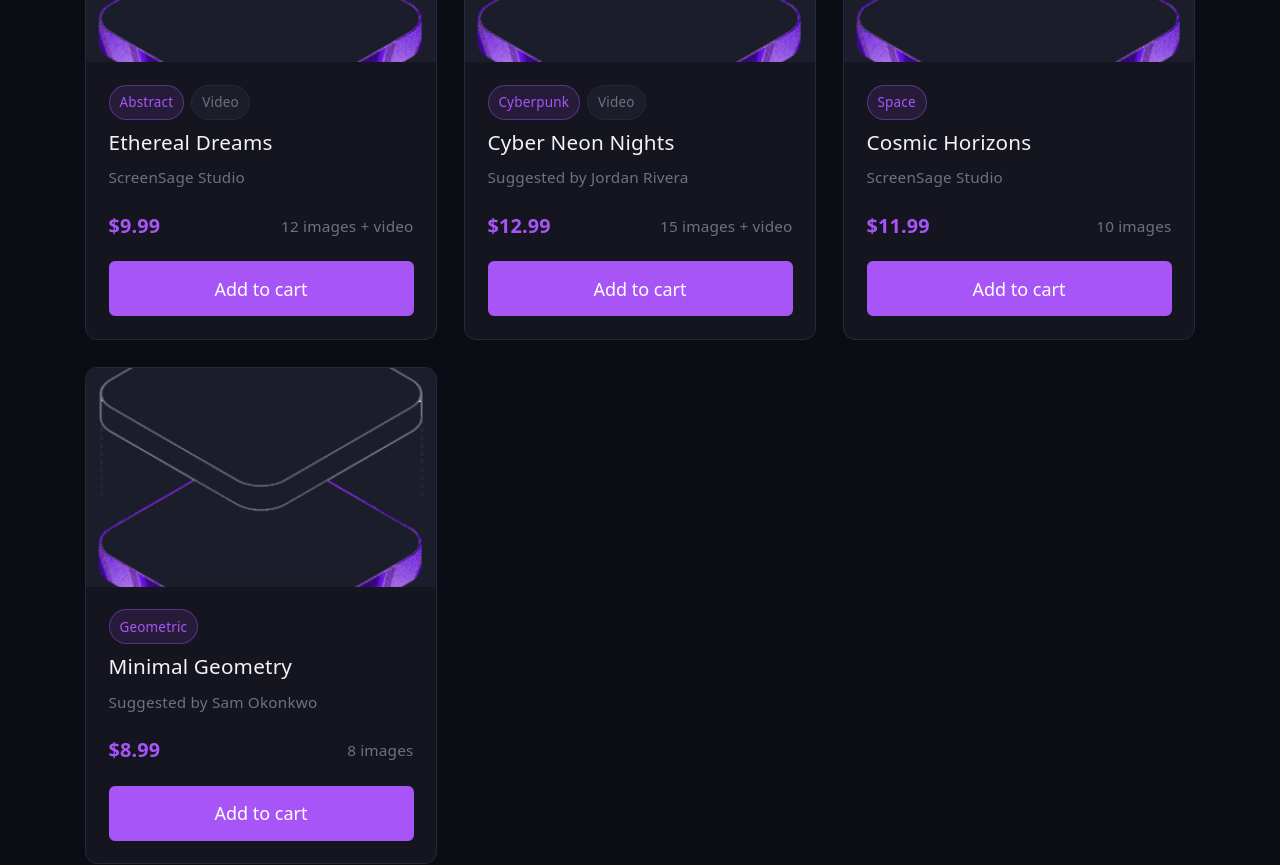
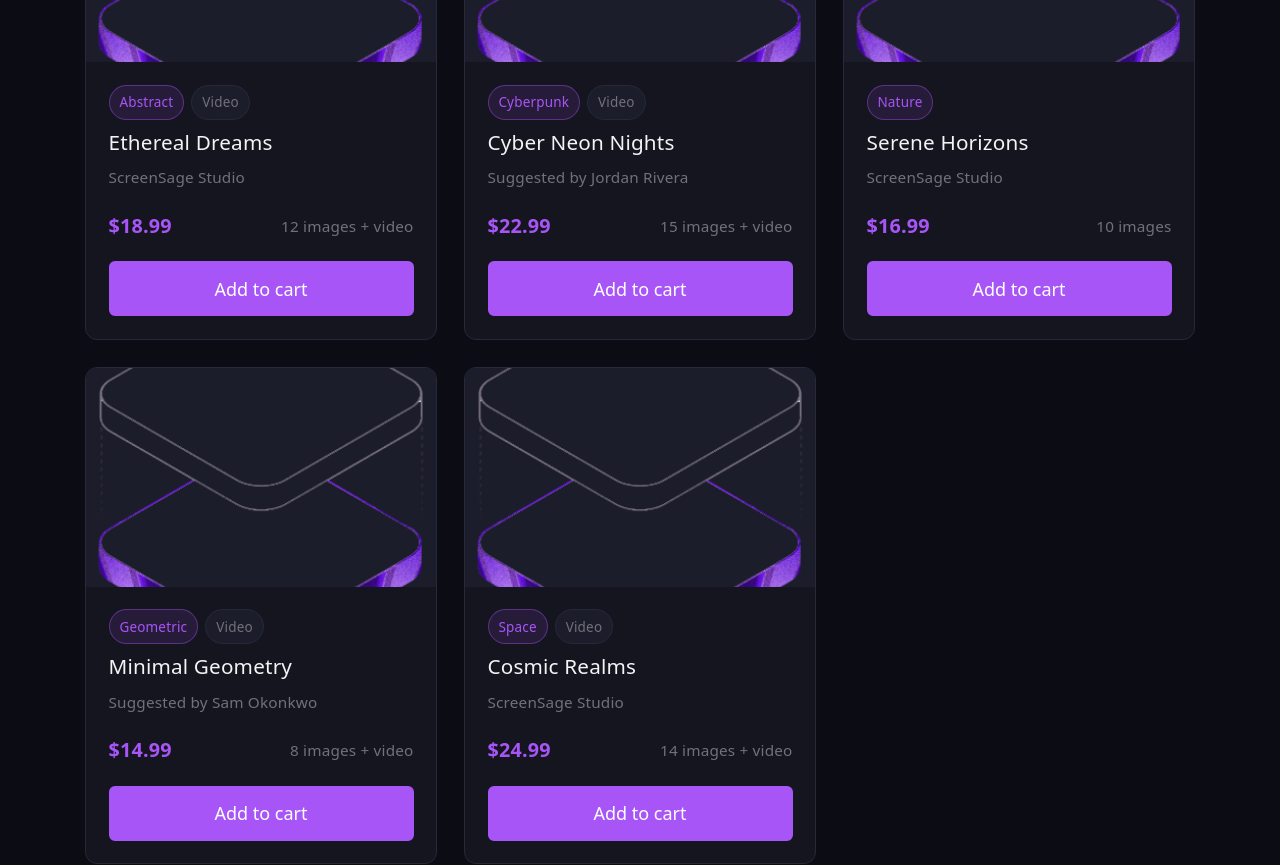
Before and after one commit to Courressa/ScreenSage, a React (Vite) app: page / in a window 1280 px wide. Shown: the part 940-1805 px from the top of the page. Built offline with nearby package versions, Linux system fonts and the light colour scheme.

Commit message:
Changed collections to products to include individual items

```diff
--- a/src/components/collections/CollectionGrid.jsx
+++ b/src/components/collections/CollectionGrid.jsx
@@ -1,12 +1,14 @@
-import { collections } from '../../data/data'
+import { products } from '../../data/data'
 import CollectionCard from './CollectionCard'
 
 export default function CollectionGrid() {
   return (
     <div className="collection-grid">
-      {collections.map((collection) => (
-        <CollectionCard key={collection.id} collection={collection} />
-      ))}
+      {products.map((product) => {
+        if (product.type === 'collection') {
+          return <CollectionCard key={product.id} collection={product} />
+        }
+      })}
     </div>
   )
 }
--- a/src/context/CartProvider.jsx
+++ b/src/context/CartProvider.jsx
@@ -1,5 +1,5 @@
 import { useEffect, useMemo, useState } from 'react'
-import { getCollectionBySlug } from '../data/data'
+import { getProductBySlug } from '../data/data'
 import { CartContext, CART_STORAGE_KEY } from './cartContext'
 
 function loadCart() {
@@ -22,7 +22,7 @@ export default function CartProvider({ children }) {
 
   const value = useMemo(() => {
     const items = slugs
-      .map((slug) => getCollectionBySlug(slug))
+      .map((slug) => getProductBySlug(slug))
       .filter(Boolean)
 
     const total = items.reduce((sum, item) => sum + item.price, 0)
--- a/src/data/data.js
+++ b/src/data/data.js
@@ -1,17 +1,20 @@
 import placeholderImage from '../assets/hero.png'
 
-export const collections = [
+export const products = [
+  // ========================
+  // COLLECTIONS
+  // ========================
   {
     id: 1,
+    type: 'collection',
     slug: 'ethereal-dreams',
     title: 'Ethereal Dreams',
     contributor: null,
     category: 'abstract',
     mood: ['dreamy', 'calming'],
     tags: ['glow', 'minimal', 'nature'],
-    description:
-      'Soft glowing orbs and misty landscapes perfect for a peaceful home screen.',
-    price: 9.99,
+    description: 'Soft glowing orbs and misty landscapes perfect for a peaceful home screen.',
+    price: 18.99,
     imageCount: 12,
     hasVideo: true,
     coverImage: placeholderImage,
@@ -28,15 +31,15 @@ export const collections = [
   },
   {
     id: 2,
+    type: 'collection',
     slug: 'cyber-neon-nights',
     title: 'Cyber Neon Nights',
     contributor: 'Jordan Rivera',
     category: 'cyberpunk',
     mood: ['energetic', 'futuristic'],
     tags: ['neon', 'city', 'dark'],
-    description:
-      'Vibrant neon cityscapes and cyberpunk aesthetics for tech lovers.',
-    price: 12.99,
+    description: 'Vibrant neon cityscapes and cyberpunk aesthetics for tech lovers.',
+    price: 22.99,
     imageCount: 15,
     hasVideo: true,
     coverImage: placeholderImage,
@@ -53,15 +56,15 @@ export const collections = [
   },
   {
     id: 3,
-    slug: 'cosmic-horizons',
-    title: 'Cosmic Horizons',
+    type: 'collection',
+    slug: 'serene-horizons',
+    title: 'Serene Horizons',
     contributor: null,
-    category: 'space',
-    mood: ['dreamy', 'vibrant'],
-    tags: ['stars', 'galaxy', 'deep'],
-    description:
-      'Sweeping nebulae and distant galaxies rendered in rich, cinematic detail.',
-    price: 11.99,
+    category: 'nature',
+    mood: ['calming', 'dreamy'],
+    tags: ['landscape', 'nature', 'peaceful'],
+    description: 'Peaceful mountain ranges, golden sunsets, and tranquil ocean views.',
+    price: 16.99,
     imageCount: 10,
     hasVideo: false,
     coverImage: placeholderImage,
@@ -78,16 +81,120 @@ export const collections = [
   },
   {
     id: 4,
+    type: 'collection',
     slug: 'minimal-geometry',
     title: 'Minimal Geometry',
     contributor: 'Sam Okonkwo',
     category: 'geometric',
     mood: ['minimal', 'calming'],
     tags: ['shapes', 'clean', 'modern'],
-    description:
-      'Crisp geometric forms and subtle gradients for a refined, modern look.',
-    price: 8.99,
+    description: 'Crisp geometric forms and subtle gradients for a refined, modern look.',
+    price: 14.99,
     imageCount: 8,
+    hasVideo: true,
+    coverImage: placeholderImage,
+    previews: {
+      phone: placeholderImage,
+      tablet: placeholderImage,
+      desktop: placeholderImage,
+    },
+    gallery: [placeholderImage],
+    devices: ['phone', 'tablet', 'desktop'],
+    resolutions: ['4K'],
+    stripePriceId: null,
+    paypalProductId: null,
+  },
+  {
+    id: 5,
+    type: 'collection',
+    slug: 'cosmic-realms',
+    title: 'Cosmic Realms',
+    contributor: null,
+    category: 'space',
+    mood: ['dreamy', 'vibrant'],
+    tags: ['stars', 'galaxy', 'cosmic'],
+    description: 'Stunning galaxies, nebulae, and deep space wonders.',
+    price: 24.99,
+    imageCount: 14,
+    hasVideo: true,
+    coverImage: placeholderImage,
+    previews: {
+      phone: placeholderImage,
+      tablet: placeholderImage,
+      desktop: placeholderImage,
+    },
+    gallery: [placeholderImage, placeholderImage],
+    devices: ['phone', 'tablet', 'desktop'],
+    resolutions: ['4K', '8K'],
+    stripePriceId: null,
+    paypalProductId: null,
+  },
+
+  // ========================
+  // INDIVIDUAL ITEMS
+  // ========================
+  {
+    id: 6,
+    type: 'individual',
+    slug: 'mystic-mountain-glow',
+    title: 'Mystic Mountain Glow',
+    contributor: null,
+    category: 'nature',
+    mood: ['calming', 'dreamy'],
+    tags: ['glow', 'landscape', 'nature'],
+    description: 'A majestic mountain peak bathed in soft ethereal light.',
+    price: 2.99,
+    imageCount: 1,
+    hasVideo: false,
+    coverImage: placeholderImage,
+    previews: {
+      phone: placeholderImage,
+      tablet: placeholderImage,
+      desktop: placeholderImage,
+    },
+    gallery: [placeholderImage],
+    devices: ['phone', 'tablet', 'desktop'],
+    resolutions: ['4K', '8K'],
+    stripePriceId: null,
+    paypalProductId: null,
+  },
+  {
+    id: 7,
+    type: 'individual',
+    slug: 'tokyo-neon-rain',
+    title: 'Tokyo Neon Rain',
+    contributor: null,
+    category: 'cyberpunk',
+    mood: ['energetic', 'futuristic'],
+    tags: ['neon', 'city', 'video'],
+    description: 'Rainy cyberpunk Tokyo street with moving neon reflections.',
+    price: 4.99,
+    imageCount: 1,
+    hasVideo: true,
+    coverImage: placeholderImage,
+    previews: {
+      phone: placeholderImage,
+      tablet: placeholderImage,
+      desktop: placeholderImage,
+    },
+    gallery: [placeholderImage],
+    devices: ['phone', 'tablet', 'desktop'],
+    resolutions: ['4K'],
+    stripePriceId: null,
+    paypalProductId: null,
+  },
+  {
+    id: 8,
+    type: 'individual',
+    slug: 'floating-lanterns',
+    title: 'Floating Lanterns',
+    contributor: null,
+    category: 'abstract',
+    mood: ['dreamy', 'calming'],
+    tags: ['glow', 'lanterns'],
+    description: 'Gentle glowing lanterns floating in a dreamy night sky.',
+    price: 2.99,
+    imageCount: 1,
     hasVideo: false,
     coverImage: placeholderImage,
     previews: {
@@ -101,6 +208,31 @@ export const collections = [
     stripePriceId: null,
     paypalProductId: null,
   },
+  {
+    id: 9,
+    type: 'individual',
+    slug: 'northern-lights',
+    title: 'Northern Lights Dance',
+    contributor: null,
+    category: 'nature',
+    mood: ['dreamy', 'vibrant'],
+    tags: ['aurora', 'nature', 'video'],
+    description: 'Beautiful animated aurora borealis with subtle movement.',
+    price: 4.99,
+    imageCount: 1,
+    hasVideo: true,
+    coverImage: placeholderImage,
+    previews: {
+      phone: placeholderImage,
+      tablet: placeholderImage,
+      desktop: placeholderImage,
+    },
+    gallery: [placeholderImage],
+    devices: ['phone', 'tablet', 'desktop'],
+    resolutions: ['4K', '8K'],
+    stripePriceId: null,
+    paypalProductId: null,
+  }
 ]
 
 export const categories = [
@@ -109,10 +241,7 @@ export const categories = [
   'cyberpunk',
   'minimal',
   'space',
-  'anime',
-  'dark',
-  'colorful',
-  'geometric',
+  'geometric'
 ]
 
 export const moods = [
@@ -123,16 +252,16 @@ export const moods = [
   'minimal',
   'vibrant',
   'dark',
-  'warm',
+  'warm'
 ]
 
-export function getCollectionBySlug(slug) {
-  return collections.find((collection) => collection.slug === slug)
+export function getProductBySlug(slug) {
+  return products.find((product) => product.slug === slug)
 }
 
-export function formatCreator(collection) {
-  if (collection.contributor) {
-    return `Suggested by ${collection.contributor}`
+export function formatCreator(product) {
+  if (product.contributor) {
+    return `Suggested by ${product.contributor}`
   }
   return 'ScreenSage Studio'
 }
--- a/src/pages/CollectionPage.jsx
+++ b/src/pages/CollectionPage.jsx
@@ -1,12 +1,12 @@
 import { Link, useParams } from 'react-router-dom'
 import AddToCartButton from '../components/cart/AddToCartButton'
 import DevicePreview from '../components/collections/DevicePreview'
-import { formatCreator, formatPrice, getCollectionBySlug } from '../data/data'
+import { formatCreator, formatPrice, getProductBySlug } from '../data/data'
 import '../styles/collections.css'
 
 export default function CollectionPage() {
   const { slug } = useParams()
-  const collection = getCollectionBySlug(slug)
+  const collection = getProductBySlug(slug)
 
   if (!collection) {
     return (
```
